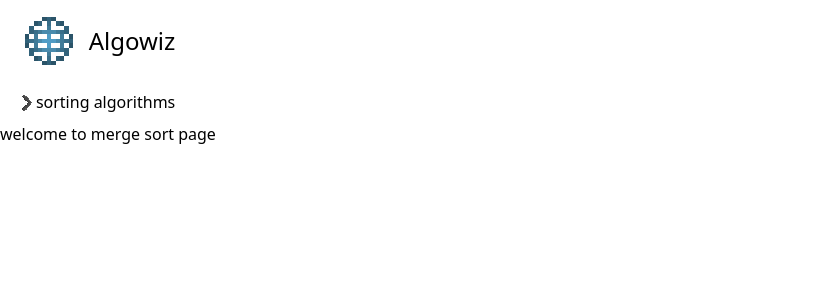
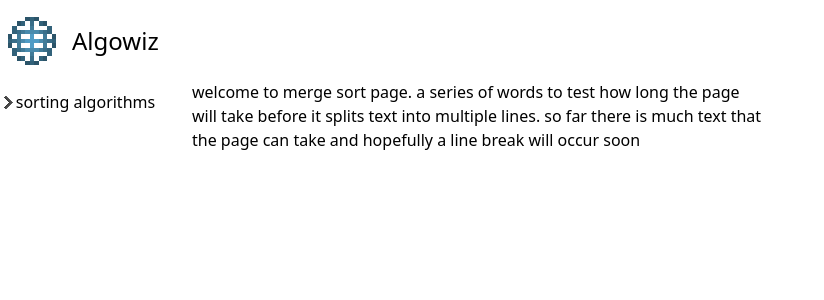
Before and after one commit to SolverShade/algoviz_web, a Next.js app in the folder algowiz_client/: page /algorithms/merge_sort in a window 1280 px wide. Shown: the top 300 px of the page, without its empty margins (0-824 px from the left). Built offline with nearby package versions, Linux system fonts and the light colour scheme.

Commit message:
sidenav css now has global css to account for padding between items across pages. global css also includes a three way split for the side navigator the algorithm description content and visuals.

```diff
--- /dev/null
+++ b/algowiz_client/app/algorithms/merge_sort/page.css
@@ -0,0 +1,3 @@
+.descriptionContainer {
+  display: flex;
+}
--- a/algowiz_client/app/algorithms/merge_sort/page.tsx
+++ b/algowiz_client/app/algorithms/merge_sort/page.tsx
@@ -4,6 +4,11 @@ import Link from 'next/link';
 
 export default function Page() {
   return (
-    <h1>welcome to merge sort page</h1>
+    <div className="content">
+      <h1>welcome to merge sort page. a series of words to test how long
+        the page will take before it splits text into multiple lines. so
+        far there is much text that the page can take and hopefully a line
+        break will occur soon</h1>
+    </div>
   );
 }
--- a/algowiz_client/app/ui/global.css
+++ b/algowiz_client/app/ui/global.css
@@ -16,3 +16,35 @@ input[type='number']::-webkit-outer-spin-button {
   -webkit-appearance: none;
   margin: 0;
 }
+
+* {
+  margin: 0;
+  box-sizing: border-box;
+
+  .sidenav {
+    display: flex;
+    align-items: flex-start;
+    justify-content: flex-start;
+    flex-direction: column;
+    position: relative;
+    float: left;
+    width: 15%;
+    height: 100%;
+  }
+
+  .content {
+    display: flex;
+    align-items: center;
+    justify-content: center;
+    flex-direction: column;
+    margin-top: 5rem;
+    position: relative;
+    float: left;
+    width: 45%;
+    height: 100%;
+  }
+
+  .visuals {
+    padding-right: 65%;
+  }
+}
--- a/algowiz_client/app/ui/side_navigator/sidenav.css
+++ b/algowiz_client/app/ui/side_navigator/sidenav.css
@@ -2,6 +2,7 @@
   display: flex;
   flex-direction: column;
   width: 15%;
+  height: 100%;
 }
 
 .logo {
--- a/algowiz_client/app/ui/side_navigator/sidenav.tsx
+++ b/algowiz_client/app/ui/side_navigator/sidenav.tsx
@@ -27,7 +27,7 @@ const items: NavItem[] =
 
 export default function SideNav() {
   return (
-    <div className="sidenavContainer">
+    <div className="sidenav">
       <Link className="logo" href="/">
         <div>
           <AcmeLogo />
```
